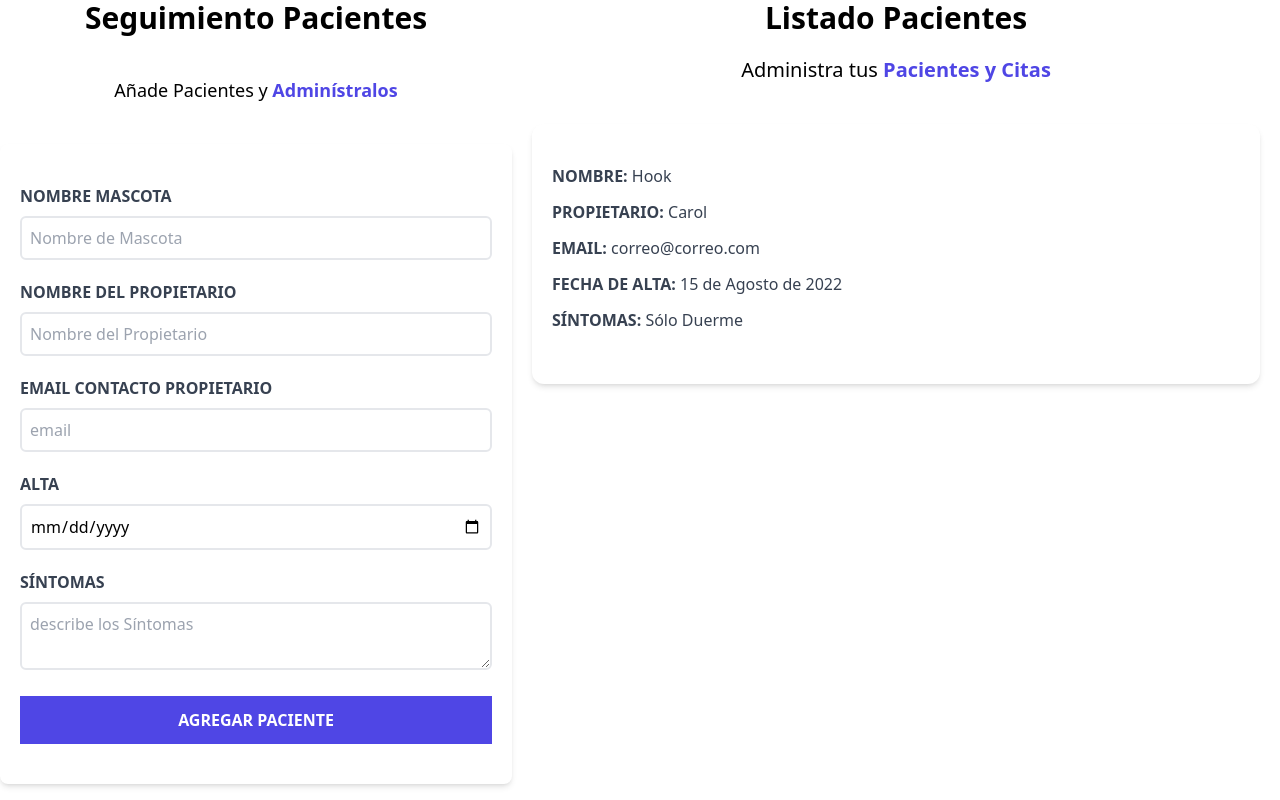
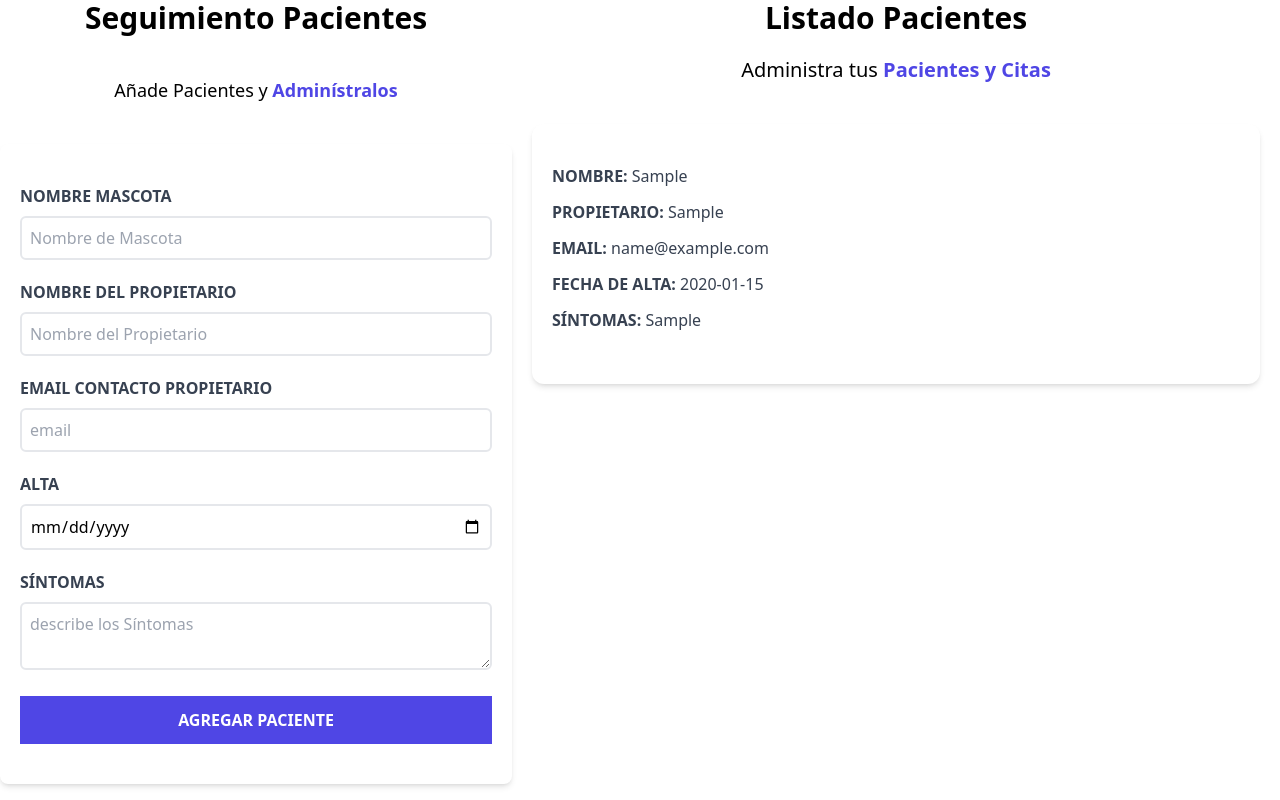
Before and after one commit to CarolinaColmenares/Citas-React, a React (Vite) app: page / in a window 1280 px wide. Both pictures are taken after typing "Sample", "Sample", "name@example.com", "2020-01-15", "Sample" into the empty fields and a click on the input "Agregar Paciente". Shown: the part 168-968 px from the top of the page. Built offline with nearby package versions, Linux system fonts and the light colour scheme.

Commit message:
Mostrando Inf de los Pacientes en el Listado

```diff
--- a/src/ListadoPacientes.jsx
+++ b/src/ListadoPacientes.jsx
@@ -10,8 +10,9 @@
                 <span className="text-indigo-600 font-bold  ">Pacientes y Citas</span>
             </p>
 
-            {pacientes.map(paciente => (
+            {pacientes.map((paciente, index) => (
                 <Paciente
+                    key= {index}
                     paciente={paciente}
                 />
             )
--- a/src/components/Paciente.jsx
+++ b/src/components/Paciente.jsx
@@ -1,24 +1,27 @@
-const Paciente = () => {
+const Paciente = ({paciente}) => {
+
+    const {nombre, propietario, email, fecha, sintomas} = paciente
+
     return (
         <div className="mx-5 my-10 bg-white shadow-md px-5 py-10 rounded-xl">
             <p className="font-bold mb-3 text-gray-700 uppercase " >Nombre: {''}
-                <span className="font-normal normal-case">Hook</span>
+                <span className="font-normal normal-case">{nombre}</span>
             </p>
 
             <p className="font-bold mb-3 text-gray-700 uppercase " >Propietario: {''}
-                <span className="font-normal normal-case">Carol</span>
+                <span className="font-normal normal-case">{propietario}</span>
             </p>
 
             <p className="font-bold mb-3 text-gray-700 uppercase " >Email: {''}
-                <span className="font-normal normal-case">correo@correo.com</span>
+                <span className="font-normal normal-case">{email}</span>
             </p>
 
             <p className="font-bold mb-3 text-gray-700 uppercase " >Fecha de Alta: {''}
-                <span className="font-normal normal-case">15 de Agosto de 2022</span>
+                <span className="font-normal normal-case">{fecha}</span>
             </p>
 
             <p className="font-bold mb-3 text-gray-700 uppercase " >Síntomas: {''}
-                <span className="font-normal normal-case">Sólo Duerme</span>
+                <span className="font-normal normal-case">{sintomas}</span>
             </p>
         </div>
 
```
